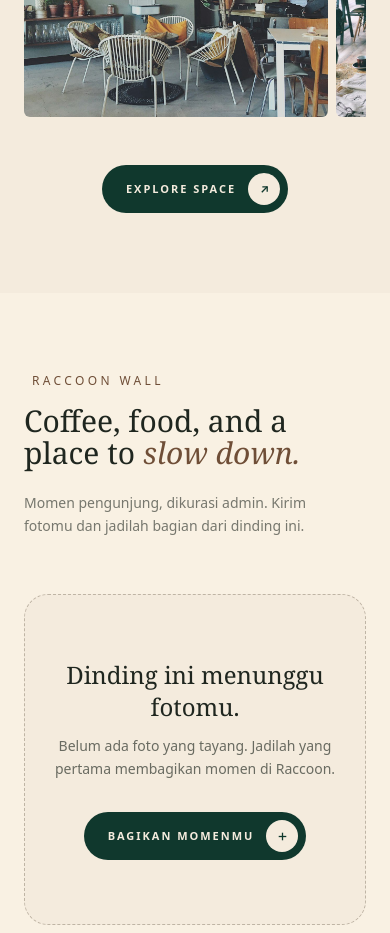
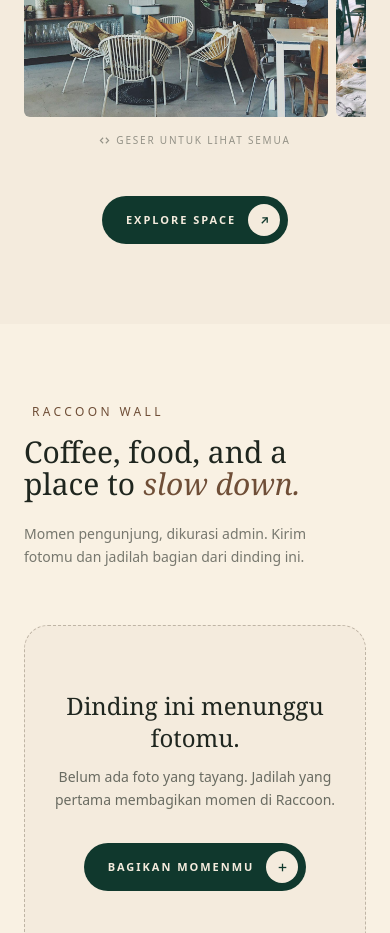
Before and after one commit to Sakbanullah/raccoon-coffee, a Next.js app in the folder frontend/: page / in a window 390 px wide. Shown: the part 3260-4193 px from the top of the page. Built offline with nearby package versions, Linux system fonts and the light colour scheme; no server answers.

Commit message:
feat(atmosphere): add swipe hint
Add a subtle mobile-only cue under the gallery strip, which scrolls horizontally with its scrollbar hidden. Hint is static, aria-hidden and sm:hidden; gallery size, layout, hover expand, lightbox and keyboard navigation are unchanged.

```diff
--- a/frontend/components/home/Atmosphere.tsx
+++ b/frontend/components/home/Atmosphere.tsx
@@ -37,6 +37,19 @@
             images={images}
             className="w-full"
           />
+          {/* Mobile strip scrolls sideways with its scrollbar hidden; the
+              half-visible next card is the cue, this names it. At sm+ the row
+              is a hover-expand flex layout, so no hint is needed. */}
+          <p
+            aria-hidden="true"
+            className="mt-4 flex items-center justify-center gap-1.5 text-[10px] font-medium uppercase tracking-[0.18em] text-ink/45 sm:hidden"
+          >
+            <svg width="11" height="11" viewBox="0 0 24 24" fill="none" stroke="currentColor" strokeWidth="2.4">
+              <path d="M9 6 3 12l6 6" />
+              <path d="M15 6l6 6-6 6" />
+            </svg>
+            Geser untuk lihat semua
+          </p>
         </Reveal>
         <Reveal delay={0.15} className="mt-12 text-center">
           <a
```
